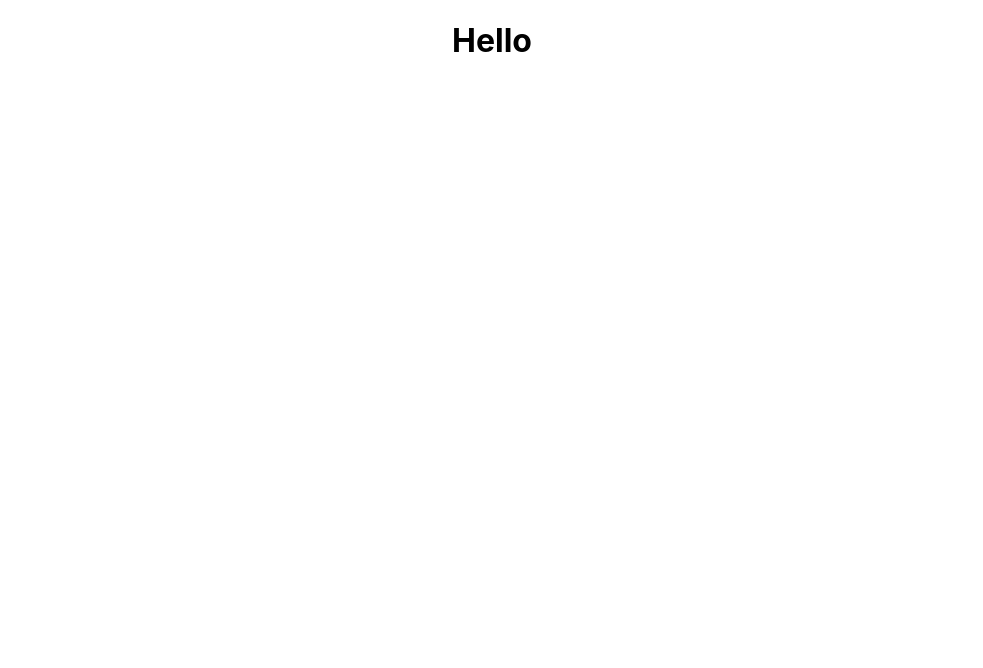
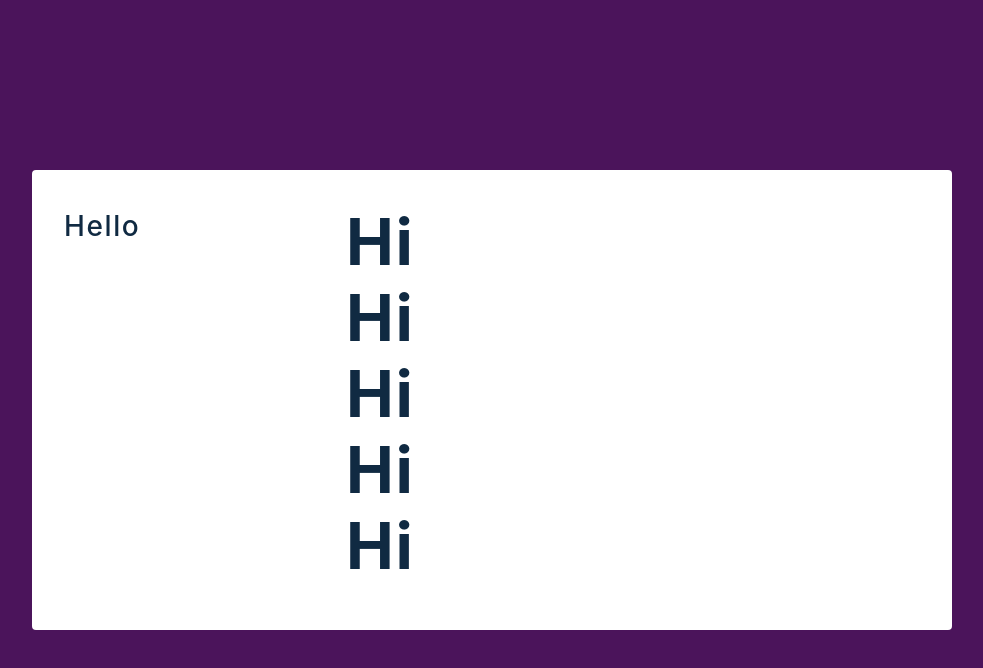
Before and after one commit to SyedMuhammedBilal/Accordian-App, a React (Create React App) app: page / in a window 1280 px wide. Shown: the top 668 px of the page, without its empty margins (148-1131 px from the left). Built offline with nearby package versions, Linux system fonts and the light colour scheme.

Commit message:
new components

```diff
--- a/src/App.tsx
+++ b/src/App.tsx
@@ -1,12 +1,24 @@
-import React from 'react';
-import logo from './logo.svg';
-import './App.css';
+import React, { useState } from 'react';
+import data from './components/data'
+import SingleQuestion from './components/Questions';
 
 function App() {
+
+  const [questions, setQuestions] = useState(data);
+
   return (
-    <div className="App">
-      <h1>Hello</h1>
-    </div>
+    <main>
+      <div className='container'>
+        <h3>Hello</h3>
+        <section className='info'>
+          {questions.map((question) => {
+            return (
+              <SingleQuestion key={question.id} {...question} />
+            )
+          })}
+        </section>
+      </div>
+    </main>
   );
 }
 
--- /dev/null
+++ b/src/components/Questions.tsx
@@ -0,0 +1,11 @@
+import React from 'react'
+
+const Question = () => {
+  return (
+    <>
+      <h1>Hi</h1>
+    </>
+  )
+}
+
+export default Question;
--- /dev/null
+++ b/src/components/data.ts
@@ -0,0 +1,33 @@
+const questions = [
+  {
+    id: 1,
+    title: 'Do I have to allow the use of cookes?',
+    info:
+      'Unicorn vinyl poutine brooklyn, next level direct trade iceland. Shaman copper mug church-key coloring book, whatever poutine normcore fixie cred kickstarter post-ironic street art.',
+  },
+  {
+    id: 2,
+    title: 'How do I change my My Page password?',
+    info:
+      'Coloring book forage photo booth gentrify lumbersexual. Migas chillwave poutine synth shoreditch, enamel pin thundercats fashion axe roof party polaroid chartreuse.',
+  },
+  {
+    id: 3,
+    title: 'What is BankID?',
+    info:
+      'Enamel pin fam sustainable woke whatever venmo. Authentic asymmetrical put a bird on it, lumbersexual activated charcoal kinfolk banjo cred pickled sartorial.',
+  },
+  {
+    id: 4,
+    title: 'Whose birth number can I use?',
+    info:
+      'Edison bulb direct trade gentrify beard lo-fi seitan sustainable roof party franzen occupy squid. Knausgaard cronut succulents, scenester readymade shabby chic lyft. Copper mug meh vegan gentrify.',
+  },
+  {
+    id: 5,
+    title: 'When do I recieve a password ordered by letter?',
+    info:
+      'Locavore franzen fashion axe live-edge neutra irony synth af tilde shabby chic man braid chillwave waistcoat copper mug messenger bag. Banjo snackwave blog, microdosing thundercats migas vaporware viral lo-fi seitan ',
+  },
+];
+export default questions;
--- a/src/index.css
+++ b/src/index.css
@@ -11,3 +11,210 @@
   font-family: source-code-pro, Menlo, Monaco, Consolas, 'Courier New',
     monospace;
 }
+
+:root {
+  /* dark shades of primary color*/
+  --clr-primary-1: hsl(205, 86%, 17%);
+  --clr-primary-2: hsl(205, 77%, 27%);
+  --clr-primary-3: hsl(205, 72%, 37%);
+  --clr-primary-4: hsl(205, 63%, 48%);
+  /* primary/main color */
+  --clr-primary-5: hsl(205, 78%, 60%);
+  /* lighter shades of primary color */
+  --clr-primary-6: hsl(205, 89%, 70%);
+  --clr-primary-7: hsl(205, 90%, 76%);
+  --clr-primary-8: hsl(205, 86%, 81%);
+  --clr-primary-9: hsl(205, 90%, 88%);
+  --clr-primary-10: hsl(205, 100%, 96%);
+  /* darkest grey - used for headings */
+  --clr-grey-1: hsl(209, 61%, 16%);
+  --clr-grey-2: hsl(211, 39%, 23%);
+  --clr-grey-3: hsl(209, 34%, 30%);
+  --clr-grey-4: hsl(209, 28%, 39%);
+  /* grey used for paragraphs */
+  --clr-grey-5: hsl(210, 22%, 49%);
+  --clr-grey-6: hsl(209, 23%, 60%);
+  --clr-grey-7: hsl(211, 27%, 70%);
+  --clr-grey-8: hsl(210, 31%, 80%);
+  --clr-grey-9: hsl(212, 33%, 89%);
+  --clr-grey-10: hsl(210, 36%, 96%);
+  --clr-white: #fff;
+  --clr-purple: #4b145b;
+  --clr-red-special: #b4345c;
+  --clr-grey-special: #eae6eb;
+  --clr-red-dark: hsl(360, 67%, 44%);
+  --clr-red-light: hsl(360, 71%, 66%);
+  --clr-green-dark: hsl(125, 67%, 44%);
+  --clr-green-light: hsl(125, 71%, 66%);
+  --clr-black: #222;
+  --transition: all 0.3s linear;
+  --spacing: 0.1rem;
+  --radius: 0.25rem;
+  --light-shadow: 0 5px 15px rgba(0, 0, 0, 0.1);
+  --dark-shadow: 0 5px 15px rgba(0, 0, 0, 0.2);
+  --max-width: 1170px;
+  --fixed-width: 920px;
+}
+/*
+===============
+Global Styles
+===============
+*/
+
+*,
+::after,
+::before {
+  margin: 0;
+  padding: 0;
+  box-sizing: border-box;
+}
+body {
+  font-family: -apple-system, BlinkMacSystemFont, 'Segoe UI', Roboto, Oxygen,
+    Ubuntu, Cantarell, 'Open Sans', 'Helvetica Neue', sans-serif;
+  background: var(--clr-purple);
+  color: var(--clr-grey-1);
+  line-height: 1.5;
+  font-size: 0.875rem;
+}
+ul {
+  list-style-type: none;
+}
+a {
+  text-decoration: none;
+}
+h1,
+h2,
+h3,
+h4 {
+  letter-spacing: var(--spacing);
+  text-transform: capitalize;
+  line-height: 1.25;
+  margin-bottom: 0.75rem;
+}
+h1 {
+  font-size: 3rem;
+}
+h2 {
+  font-size: 2rem;
+}
+h3 {
+  font-size: 1.25rem;
+}
+h4 {
+  font-size: 0.875rem;
+}
+p {
+  margin-bottom: 1.25rem;
+  color: var(--clr-grey-5);
+}
+@media screen and (min-width: 800px) {
+  h1 {
+    font-size: 4rem;
+  }
+  h2 {
+    font-size: 2.5rem;
+  }
+  h3 {
+    font-size: 1.75rem;
+  }
+  h4 {
+    font-size: 1rem;
+  }
+  body {
+    font-size: 1rem;
+  }
+  h1,
+  h2,
+  h3,
+  h4 {
+    line-height: 1;
+  }
+}
+/*  global classes */
+
+/* section */
+.section {
+  width: 90vw;
+  margin: 0 auto;
+  max-width: var(--max-width);
+}
+
+@media screen and (min-width: 992px) {
+  .section {
+    width: 95vw;
+  }
+}
+
+/*
+===============
+Questions
+===============
+*/
+
+main {
+  min-height: 100vh;
+  /* using flex because of better browser support */
+  display: flex;
+  justify-content: center;
+  align-items: center;
+}
+
+.container {
+  width: 90vw;
+  margin: 5rem auto;
+  background: var(--clr-white);
+  border-radius: var(--radius);
+  padding: 2.5rem 2rem;
+  max-width: var(--fixed-width);
+  display: grid;
+  gap: 1rem 2rem;
+}
+.container h3 {
+  line-height: 1.2;
+  font-weight: 500;
+}
+@media screen and (min-width: 992px) {
+  .container {
+    display: grid;
+    grid-template-columns: 250px 1fr;
+  }
+}
+.question {
+  padding: 1rem 1.5rem;
+  border: 2px solid var(--clr-grey-special);
+  margin-bottom: 1rem;
+  border-radius: var(--radius);
+  box-shadow: var(--light-shadow);
+}
+.question h4 {
+  text-transform: none;
+  line-height: 1.5;
+}
+.question p {
+  color: var(--clr-grey-3);
+  margin-bottom: 0;
+  margin-top: 0.5rem;
+}
+.question header {
+  display: flex;
+  justify-content: space-between;
+  align-items: center;
+}
+.question header h4 {
+  margin-bottom: 0;
+}
+.btn {
+  background: transparent;
+  border-color: transparent;
+  width: 2rem;
+  height: 2rem;
+  background: var(--clr-grey-special);
+  display: flex;
+  align-items: center;
+  justify-content: center;
+  border-radius: 50%;
+  color: var(--clr-red-special);
+  cursor: pointer;
+  margin-left: 1rem;
+  align-self: center;
+}
--- a/tsconfig.json
+++ b/tsconfig.json
@@ -18,9 +18,9 @@
     "resolveJsonModule": true,
     "isolatedModules": true,
     "noEmit": true,
-    "jsx": "react-jsx"
+    "jsx": "react"
   },
   "include": [
-    "src"
+    "./src/**/*.ts"
   ]
 }
```
Also changed, not shown: 1 other file (tests, documents, lock files or other folders).
